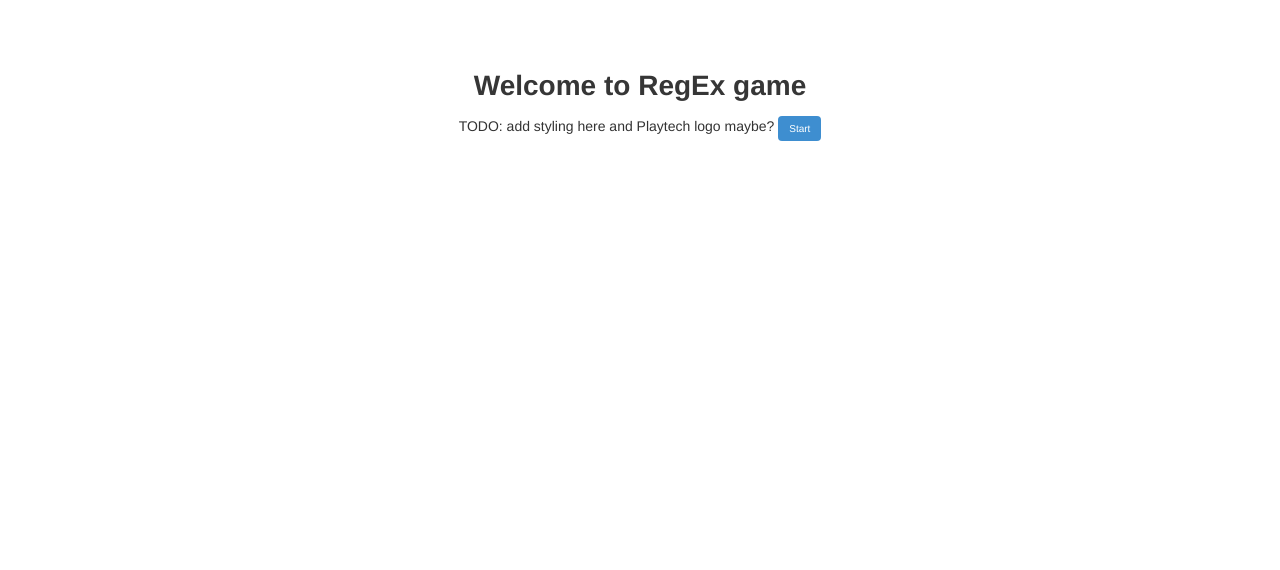
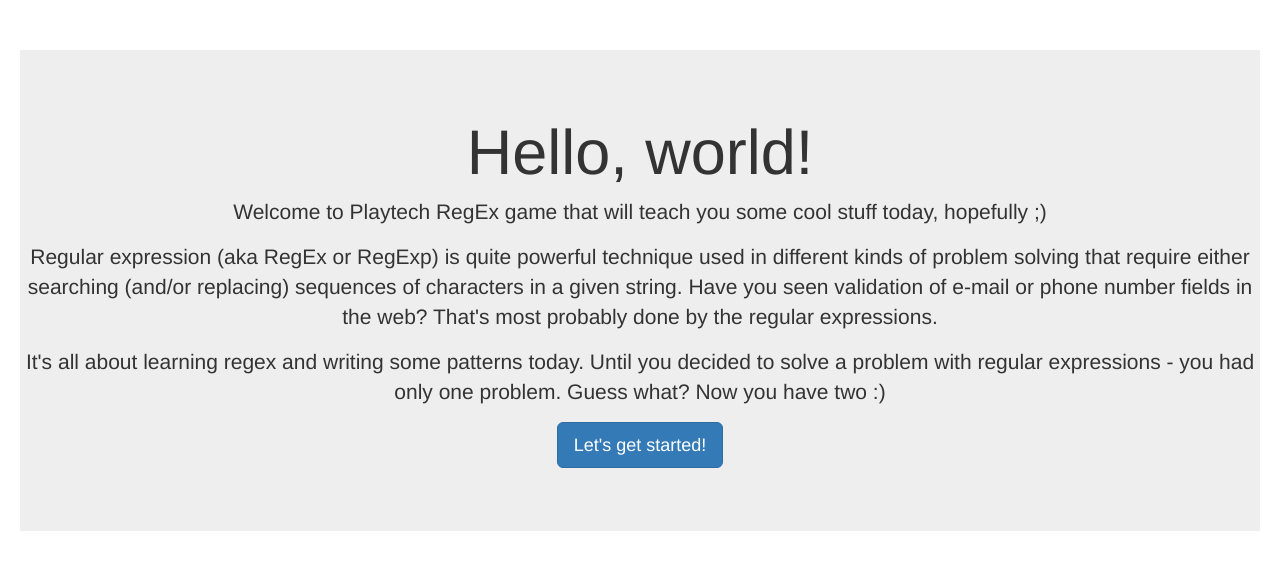
Before and after one commit to xlammer/regex-game, an Angular app: page /welcome in a window 1280 px wide. Shown: the top 570 px of the page. Built offline with nearby package versions, Linux system fonts and the light colour scheme.

Commit message:
Added styling for task buttons and input and result text lists

```diff
--- a/package.json
+++ b/package.json
@@ -27,7 +27,6 @@
     "@ng-bootstrap/ng-bootstrap": "^1.0.0",
     "angular-svg-round-progressbar": "^1.1.0",
     "bootstrap": "3.3.7",
-    "bulma": "^0.5.3",
     "core-js": "^2.4.1",
     "rxjs": "^5.5.0",
     "zone.js": "^0.8.14"
--- a/src/app/game/game.component.html
+++ b/src/app/game/game.component.html
@@ -3,8 +3,8 @@
         <p class="text-right">You have {{timeLeft}} seconds left.</p>
     </div>
     <div class="row text-center">
-        <button type="button" class="btn btn-default task-btn" *ngFor="let task of tasks; index as i;"
-                (click)="setActive(i)">
+        <button type="button" *ngFor="let task of tasks; index as i;"
+                (click)="setActive(i)" [class]="getTaskButtonClass(task.id) + ' btn task-btn'">
             {{task.id}}
         </button>
     </div>
@@ -34,8 +34,8 @@
             <div class="col-md-4">
                 <div class="form-group">
                     <label for="regex">Text input</label>
-                    <ul>
-                        <li *ngFor="let text of currentTask.inputText;">{{text}}</li>
+                    <ul class="list-group">
+                        <li class="list-group-item" *ngFor="let text of currentTask.inputText;">{{text}}</li>
                     </ul>
                 </div>
             </div>
@@ -49,8 +49,8 @@
             <div class="col-md-4">
                 <div class="form-group">
                     <label for="regex">Results</label>
-                    <ul>
-                        <li *ngFor="let out of currentTask.output;">{{out}}</li>
+                    <ul class="list-group">
+                        <li class="list-group-item" *ngFor="let out of currentTask.output;">{{out}}</li>
                     </ul>
                 </div>
             </div>
--- a/src/app/game/game.component.ts
+++ b/src/app/game/game.component.ts
@@ -27,8 +27,8 @@
         return this.taskService.getTasks();
     }
 
-    setActive(index) {
-        this.currentTask = this.tasks[index];
+    setActive(id) {
+        this.currentTask = this.tasks[id];
     }
 
     regexChanged() {
@@ -55,4 +55,18 @@
         }
     }
 
+    getTaskButtonClass(id) {
+        if (this.taskFinished(id)) {
+            return 'btn-success';
+        }
+        if (this.currentTask.id === id) {
+            return 'btn-primary';
+        }
+        return 'btn-default';
+    }
+
+    taskFinished(id: number) {
+        let task = this.tasks[id - 1];
+        return task.isFinished();
+    }
 }
--- a/src/app/task.ts
+++ b/src/app/task.ts
@@ -13,4 +13,12 @@
     constructor(id: number) {
         this.id = id;
     }
+
+
+    isFinished() {
+        return this.expectedOutput != null
+            && this.output != null
+            && this.expectedOutput.length === this.output.length
+            && this.expectedOutput.every((v, i) => v === this.output[i]);
+    }
 }
--- a/src/app/welcome/welcome.component.html
+++ b/src/app/welcome/welcome.component.html
@@ -1,7 +1,20 @@
 <main class="content">
 
-    <h1>Welcome to RegEx game</h1>
-    TODO: add styling here and Playtech logo maybe?
+    <div class="jumbotron">
+        <h1>Hello, world!</h1>
+        <p>Welcome to Playtech RegEx game that will teach you some cool stuff today, hopefully ;)</p>
+        <p>
+            Regular expression (aka RegEx or RegExp) is quite powerful technique used in different kinds of problem
+            solving that require either searching (and/or replacing) sequences of characters in a given string. Have you
+            seen
+            validation of e-mail or phone number fields in the web? That's most probably done by the regular
+            expressions.
+        </p>
 
-    <button class="button is-info" routerLink="/game">Start</button>
+        <p>It's all about learning regex and writing some patterns today. Until you decided to solve a problem with
+            regular expressions - you had only one problem. Guess what? Now you have two :)</p>
+        <p><a class="btn btn-primary btn-lg" href="#" routerLink="/game" role="button">Let's get started!</a></p>
+    </div>
+
 </main>
+<s></s>
--- a/src/styles.scss
+++ b/src/styles.scss
@@ -1,2 +1 @@
 /* You can add global styles to this file, and also import other style files */
-@import 'node_modules/bulma/bulma';
```
Also changed, not shown: 2 other files (tests, documents, lock files or other folders).
